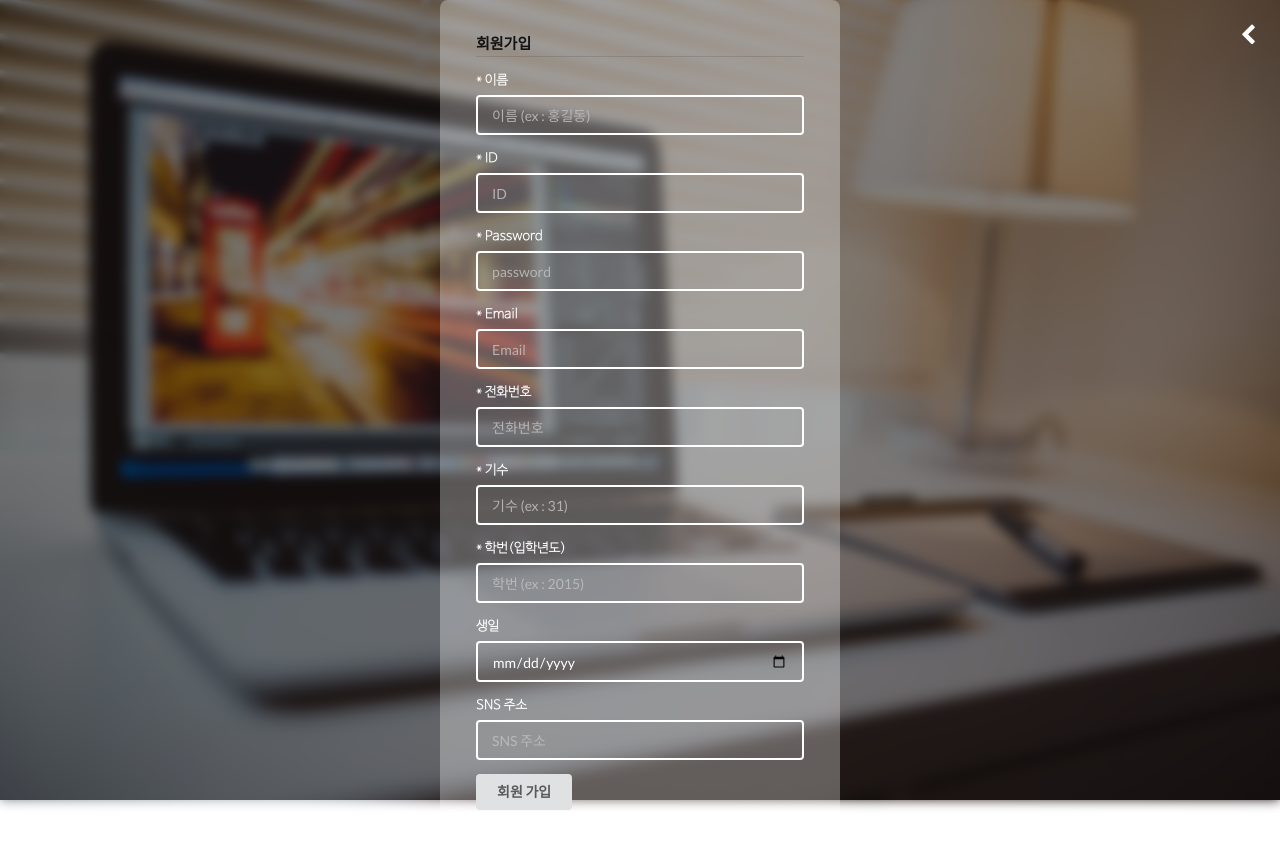
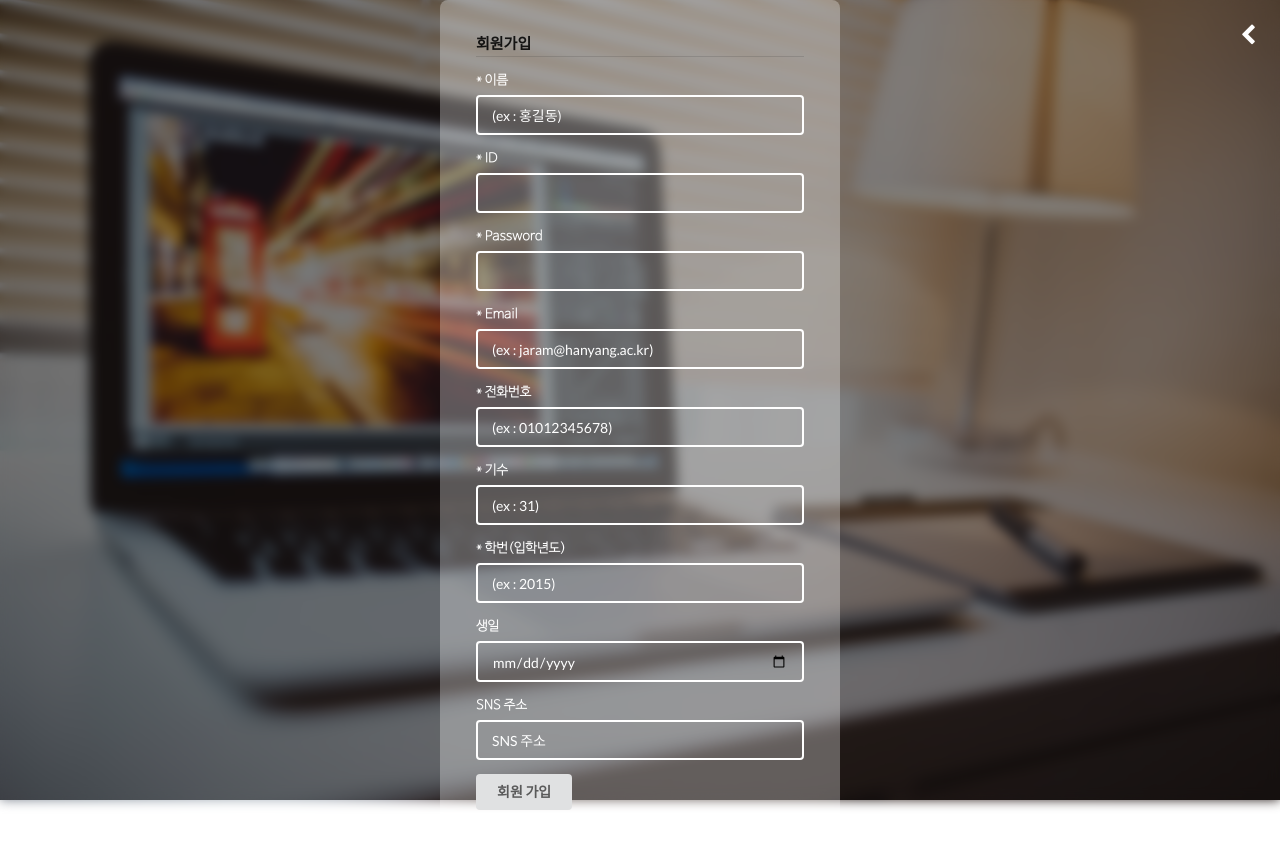
Before and after one commit to whsqkaak/jaram.net, a Django app: template main/templates/sign_up.html in a window 1280 px wide. Run offline with Django 3.2, Linux system fonts and the light colour scheme; the template is opened without the code that fills it, so the values that code supplies are empty; some libraries are stand-ins or nearby versions.

Commit message:
[수정] 회원가입 창 자잘한 수정 사항 적용, placeholder 크롬에서도 흰색으로 보이도록 수정

```diff
--- a/main/static/mainapp/css/login.css
+++ b/main/static/mainapp/css/login.css
@@ -88,4 +88,5 @@ div.overlay {
     background: rgba(255, 255, 255, 0);
     border: solid white 2px;
     color: white;
+    -webkit-text-fill-color: white;
 }
--- a/main/templates/sign_up.html
+++ b/main/templates/sign_up.html
@@ -1,5 +1,5 @@
 <!DOCTYPE html>
-<html lang="en">
+<html lang="en" xmlns:style="http://www.w3.org/1999/xhtml">
 <head>
 
   {% load staticfiles %}
@@ -39,43 +39,43 @@
           <div class="field">
             <label>* 이름</label>
             <div class="field">
-              <input type="text" name="name" placeholder="이름 (ex : 홍길동)" required>
+              <input type="text" name="name" placeholder="(ex : 홍길동)" required>
             </div>
           </div>
           <div class="field">
             <label>* ID</label>
             <div class="field">
-              <input type="text" name="user_id" placeholder="ID" required>
+              <input type="text" name="user_id">
             </div>
           </div>
           <div class="field">
             <label>* Password</label>
             <div class="field">
-              <input type="password" name="password" placeholder="password" required>
+              <input type="password" name="password">
             </div>
           </div>
           <div class="field">
             <label>* Email</label>
             <div class="field">
-              <input type="text" name="Email" placeholder="Email" required>
+              <input type="text" name="Email" placeholder="(ex : jaram@hanyang.ac.kr)" required>
             </div>
           </div>
           <div class="field">
             <label>* 전화번호</label>
             <div class="field">
-              <input type="text" name="phone" placeholder="전화번호" required>
+              <input type="text" name="phone" placeholder="(ex : 01012345678)" required>
             </div>
           </div>
           <div class="field">
             <label>* 기수</label>
             <div class="field">
-              <input type="text" name="period" placeholder="기수 (ex : 31)" required>
+              <input type="text" name="period" placeholder="(ex : 31)" required>
             </div>
           </div>
           <div class="field">
             <label>* 학번(입학년도)</label>
             <div class="field">
-              <input type="text" name="enter_year" placeholder="학번 (ex : 2015)" required>
+              <input type="text" name="enter_year" placeholder="(ex : 2015)" required>
             </div>
           </div>
           <div class="field">
--- a/main/views.py
+++ b/main/views.py
@@ -96,7 +96,7 @@ class SignUpView(TemplateView):
         member.enter_year = data.get('enter_year')
 
         try:
-            member.grade = Grade.objects.filter(name='미승인')[0]
+            member.grade = Grade.objects.filter(name='미승인')
         except ObjectDoesNotExist:
             return redirect('/sign_up?error=해당 등급이 존재하지 않습니다.')
 
```
